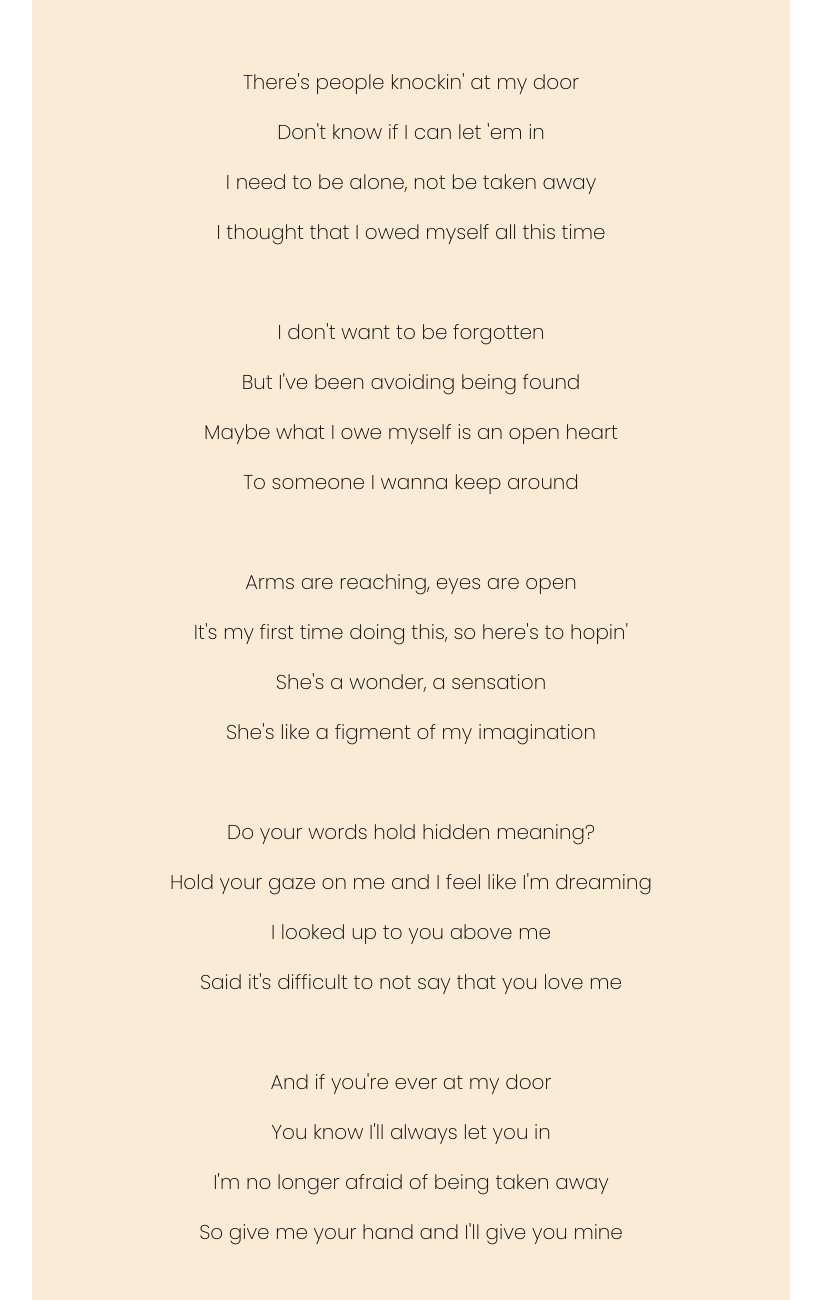
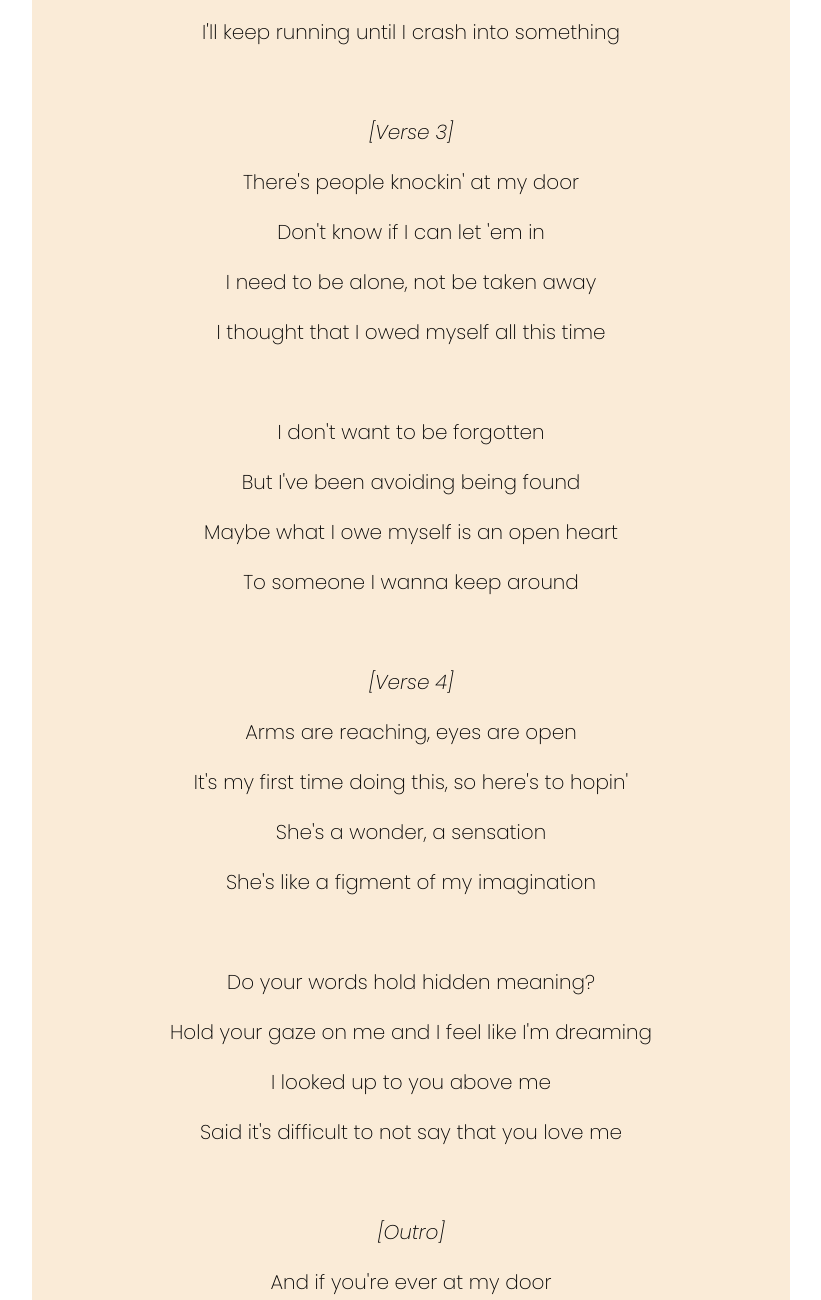
Before and after one commit to ayah-abdelhameed/iffall2024, a plain HTML site: page lyrics-exercise/index.html in a window 1280 px wide. Shown: the part 1895-3195 px from the top of the page, without its empty margins (229-1050 px from the left). Drawn offline with Linux system fonts and the light colour scheme.

Commit message:
Add files via upload

```diff
--- a/lyrics-exercise/index.html
+++ b/lyrics-exercise/index.html
@@ -37,7 +37,7 @@
         <p>She's a model, she's an actress, she's a dance</p>
 
         <br>
-
+        <p style="font-style: italic;">[Verse 2]</p>
         <p>If the mood's right, we'll talk all night</p>
         <p>It might be a road to nowhere, but it's alright</p>
         <p>It might help me not feel empty</p>
@@ -58,7 +58,7 @@
         <p>I'll keep running until I crash into something</p>
 
         <br>
-
+        <p style="font-style: italic;">[Verse 3]</p>
         <p>There's people knockin' at my door</p>
         <p>Don't know if I can let 'em in</p>
         <p>I need to be alone, not be taken away</p>
@@ -72,7 +72,7 @@
         <p>To someone I wanna keep around</p>
 
         <br>
-
+        <p style="font-style: italic;">[Verse 4]</p>
         <p>Arms are reaching, eyes are open</p>
         <p>It's my first time doing this, so here's to hopin'</p>
         <p>She's a wonder, a sensation</p>
@@ -86,7 +86,7 @@
         <p>Said it's difficult to not say that you love me</p>
 
         <br>
-
+        <p style="font-style: italic;">[Outro]</p>
         <p>And if you're ever at my door</p>
         <p>You know I'll always let you in</p>
         <p>I'm no longer afraid of being taken away</p>
```
